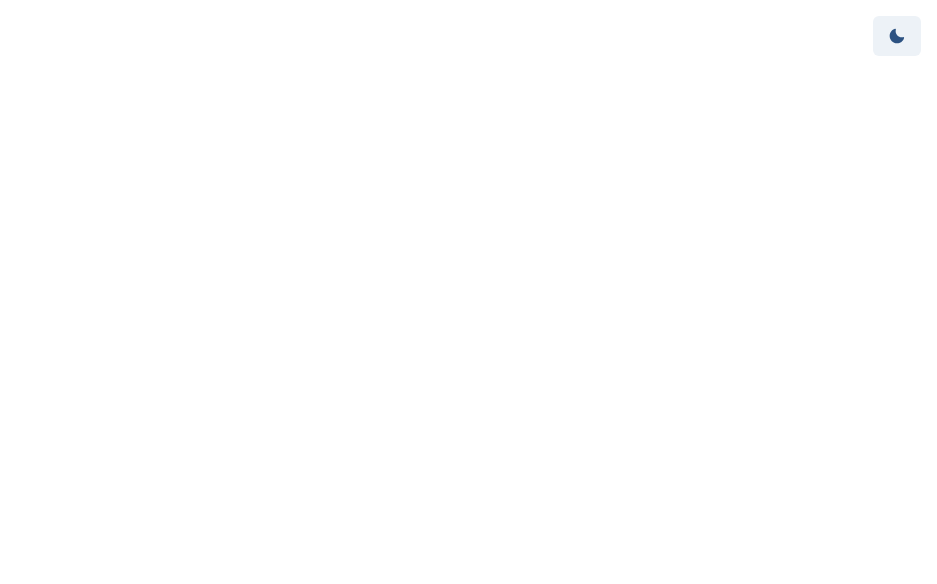
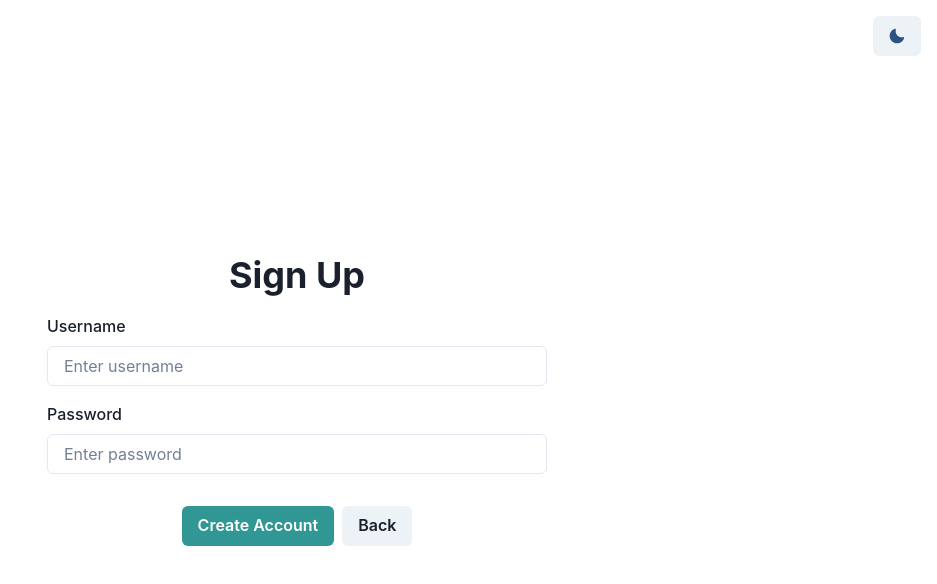
Before and after one commit to patriceandrea/chat-application, a React (Create React App) app in the folder client/: page /register in a window 1280 px wide. Shown: the top 584 px of the page, without its empty margins (343-1280 px from the left). Built offline with nearby package versions, Linux system fonts and the light colour scheme.

Commit message:
adds navigation button

```diff
--- a/client/src/Components/Login/Login.js
+++ b/client/src/Components/Login/Login.js
@@ -3,8 +3,10 @@ import React from 'react';
 import { Formik, Form } from 'formik';
 import * as Yup from 'yup';
 import TextField from './TextField';
+import { useNavigate } from 'react-router-dom';
 
 const Login = () => {
+  const navigate = useNavigate();
   return (
     <Formik
       initialValues={{ username: "", password: "" }}
@@ -47,7 +49,7 @@ const Login = () => {
         />
         <ButtonGroup pt="1rem">
           <Button colorScheme="teal" type='submit'>Log In</Button>
-          <Button>Create Account</Button>
+          <Button onClick={() => navigate("/register")}>Create Account</Button>
         </ButtonGroup>
       </VStack>
     </Formik >
--- a/client/src/Components/Login/SignUp.js
+++ b/client/src/Components/Login/SignUp.js
@@ -1,11 +1,59 @@
-import React from 'react'
+import { VStack, ButtonGroup, Heading, Button } from '@chakra-ui/react'
+import React from 'react';
+import { Formik, Form } from 'formik';
+import * as Yup from 'yup';
+import TextField from './TextField';
+import { useNavigate } from 'react-router-dom';
 
 const SignUp = () => {
+  const navigate = useNavigate();
   return (
-    <div>
+    <Formik
+      initialValues={{ username: "", password: "" }}
+      validationSchema={Yup.object({
+        username: Yup.string()
+          .required("Username Required")
+          .min(6, "Username too short")
+          .max(28, "Username too long"),
+        password: Yup.string()
+          .required("Password required!")
+          .min(6, "Password too short!")
+          .max(28, "Password too long!")
+      })}
+      onSubmit={(values, actions) => {
+        alert(JSON.stringify(values, null, 2));
+        actions.resetForm();
+      }}
+    >
 
-    </div>
-  )
-}
+      <VStack
+        as={Form}
+        w={{ base: "90%", md: "500px" }}
+        m="auto"
+        justify="center"
+        h="100vh"
+        spacing="1rem"
+      >
+        <Heading>Sign Up</Heading>
+        <TextField
+          name="username"
+          placeholder="Enter username"
+          autoComplete="off"
+          label="Username"
+        />
+        <TextField
+          name="password"
+          placeholder="Enter password"
+          autoComplete="off"
+          label="Password"
+        />
+        <ButtonGroup pt="1rem">
+          <Button colorScheme="teal" type='submit'>Create Account</Button>
+          <Button onClick={() => navigate("/")}>Back</Button>
+        </ButtonGroup>
+      </VStack>
+    </Formik >
+  );
+};
 
 export default SignUp;
```
